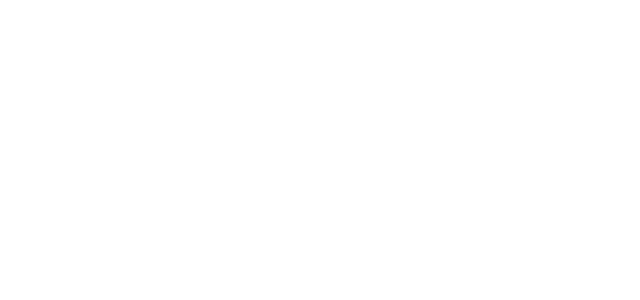
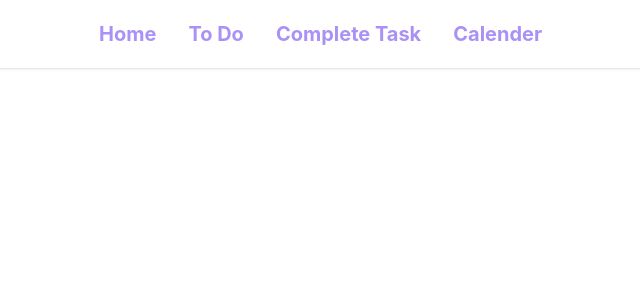
Before and after one commit to epshita-shima/to-do-application, a React (Create React App) app: page /todo in a window 1280 px wide. Shown: the top 300 px of the page, without its empty margins (557-1197 px from the left). Built offline with nearby package versions, Linux system fonts and the light colour scheme.

Commit message:
complete navbar

```diff
--- a/package.json
+++ b/package.json
@@ -9,6 +9,7 @@
     "daisyui": "^2.17.0",
     "react": "^18.2.0",
     "react-dom": "^18.2.0",
+    "react-router-dom": "^6.3.0",
     "react-scripts": "5.0.1",
     "web-vitals": "^2.1.4"
   },
--- a/src/App.js
+++ b/src/App.js
@@ -1,10 +1,22 @@
-import logo from './logo.svg';
+import { Route, Routes } from 'react-router-dom';
 import './App.css';
+import CompleteTask from './components/CompleteTask/CompleteTask';
+import Home from './components/Home/Home';
+import Navbar from './components/Navbar/Navbar';
+import Todo from './components/Todo/Todo';
+
+
 
 function App() {
   return (
     <div>
-
+      <Navbar></Navbar>
+      <Routes>
+        <Route path='/' element={<Home></Home>}></Route>
+        <Route path='/todo' element={<Todo></Todo>}></Route>
+        <Route path='/completetask' element={<CompleteTask></CompleteTask>}></Route>
+        <Route path='/calender' element={<CompleteTask></CompleteTask>}></Route>
+      </Routes>
     </div>
   );
 }
--- /dev/null
+++ b/src/components/Calender/Calender.js
@@ -0,0 +1,11 @@
+import React from 'react';
+
+const Calender = () => {
+    return (
+        <div>
+
+        </div>
+    );
+};
+
+export default Calender;
--- /dev/null
+++ b/src/components/CompleteTask/CompleteTask.js
@@ -0,0 +1,11 @@
+import React from 'react';
+
+const CompleteTask = () => {
+    return (
+        <div>
+
+        </div>
+    );
+};
+
+export default CompleteTask;
--- /dev/null
+++ b/src/components/Home/Home.js
@@ -0,0 +1,11 @@
+import React from 'react';
+
+const Home = () => {
+    return (
+        <div>
+
+        </div>
+    );
+};
+
+export default Home;
--- /dev/null
+++ b/src/components/Navbar/Navbar.js
@@ -0,0 +1,34 @@
+import React from 'react';
+import { Link } from 'react-router-dom';
+const Navbar = () => {
+    const menuItem = <>
+
+        <li className='text-primary font-bold text-xl'><Link to='/'>Home</Link></li>
+        <li className='text-primary font-bold text-xl'><Link to='/todo'>To Do</Link></li>
+        <li className='text-primary font-bold text-xl'><Link to='/completetask'>Complete Task</Link></li>
+        <li className='text-primary font-bold text-xl'><Link to='/calender'>Calender</Link></li>
+
+    </>
+    return (
+        <div class="navbar shadow bg-base-100">
+            <div class="navbar-start">
+                <div class="dropdown">
+                    <label tabindex="0" class="btn btn-ghost lg:hidden">
+                        <svg xmlns="http://www.w3.org/2000/svg" class="h-5 w-5" fill="none" viewBox="0 0 24 24" stroke="currentColor"><path stroke-linecap="round" stroke-linejoin="round" stroke-width="2" d="M4 6h16M4 12h8m-8 6h16" /></svg>
+                    </label>
+                    <ul tabindex="0" class="menu menu-compact dropdown-content mt-3 p-2 shadow bg-base-100  text-xl rounded-box w-52">
+                        {menuItem}
+                    </ul>
+                </div>
+                <a class="btn btn-ghost normal-case text-xl"></a>
+            </div>
+            <div class="navbar-start hidden lg:flex ">
+                <ul class="menu menu-horizontal p-0  ">
+                    {menuItem}
+                </ul>
+            </div>
+        </div>
+    );
+};
+
+export default Navbar;
--- /dev/null
+++ b/src/components/Todo/Todo.js
@@ -0,0 +1,11 @@
+import React from 'react';
+
+const Todo = () => {
+    return (
+        <div>
+
+        </div>
+    );
+};
+
+export default Todo;
--- a/src/index.js
+++ b/src/index.js
@@ -3,11 +3,14 @@
 import './index.css';
 import App from './App';
 import reportWebVitals from './reportWebVitals';
+import { BrowserRouter } from 'react-router-dom';
 
 const root = ReactDOM.createRoot(document.getElementById('root'));
 root.render(
   <React.StrictMode>
-    <App />
+    <BrowserRouter>
+      <App />
+    </BrowserRouter>
   </React.StrictMode>
 );
 
--- a/tailwind.config.js
+++ b/tailwind.config.js
@@ -1,6 +1,6 @@
 /** @type {import('tailwindcss').Config} */
 module.exports = {
-  content: [],
+  content: ["./src/**/*.{html,js}"],
   daisyui: {
     themes: [
       {
```
Also changed, not shown: 1 other file (tests, documents, lock files or other folders).
